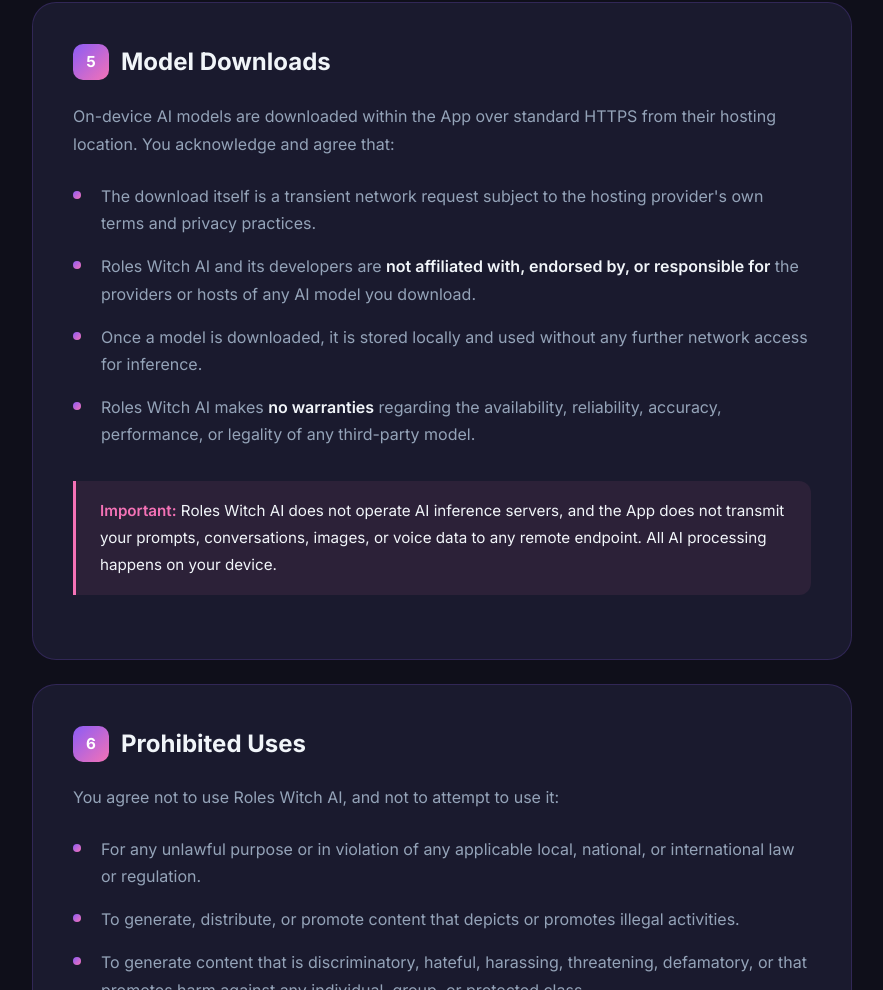
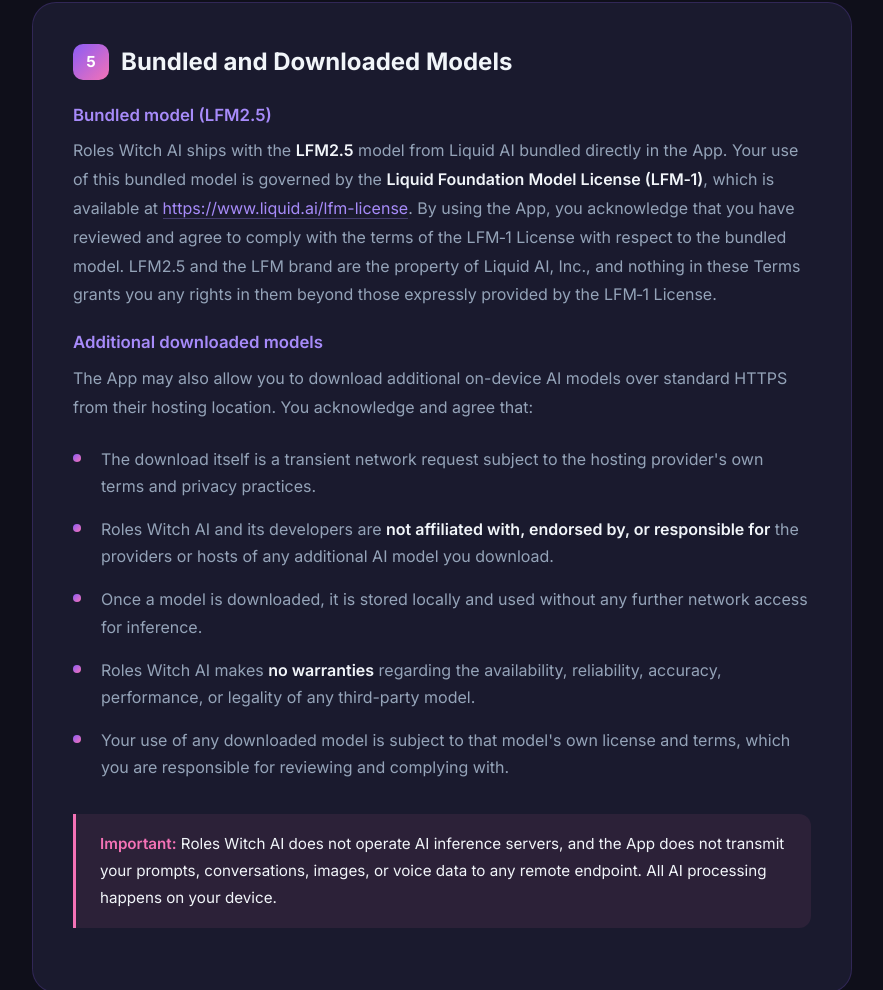
Before and after one commit to RolesWitchAI/web, a plain HTML site: page terms-and-conditions.html in a window 1280 px wide. Shown: the part 3350-4340 px from the top of the page, without its empty margins (198-1081 px from the left). Drawn offline with Linux system fonts and the light colour scheme.

Commit message:
Disclose bundled LFM2.5 model and LFM-1 license

```diff
--- a/terms-and-conditions.html
+++ b/terms-and-conditions.html
@@ -576,15 +576,19 @@
                 </ul>
             </div>
 
-            <!-- 5. Model Downloads -->
+            <!-- 5. Bundled and Downloaded Models -->
             <div class="policy-card">
-                <h2><span class="num">5</span> Model Downloads</h2>
-                <p>On-device AI models are downloaded within the App over standard HTTPS from their hosting location. You acknowledge and agree that:</p>
+                <h2><span class="num">5</span> Bundled and Downloaded Models</h2>
+                <h3>Bundled model (LFM2.5)</h3>
+                <p>Roles Witch AI ships with the <strong>LFM2.5</strong> model from Liquid AI bundled directly in the App. Your use of this bundled model is governed by the <strong>Liquid Foundation Model License (LFM‑1)</strong>, which is available at <a href="https://www.liquid.ai/lfm-license" target="_blank" rel="noopener">https://www.liquid.ai/lfm-license</a>. By using the App, you acknowledge that you have reviewed and agree to comply with the terms of the LFM‑1 License with respect to the bundled model. LFM2.5 and the LFM brand are the property of Liquid AI, Inc., and nothing in these Terms grants you any rights in them beyond those expressly provided by the LFM‑1 License.</p>
+                <h3>Additional downloaded models</h3>
+                <p>The App may also allow you to download additional on-device AI models over standard HTTPS from their hosting location. You acknowledge and agree that:</p>
                 <ul>
                     <li>The download itself is a transient network request subject to the hosting provider's own terms and privacy practices.</li>
-                    <li>Roles Witch AI and its developers are <strong>not affiliated with, endorsed by, or responsible for</strong> the providers or hosts of any AI model you download.</li>
+                    <li>Roles Witch AI and its developers are <strong>not affiliated with, endorsed by, or responsible for</strong> the providers or hosts of any additional AI model you download.</li>
                     <li>Once a model is downloaded, it is stored locally and used without any further network access for inference.</li>
                     <li>Roles Witch AI makes <strong>no warranties</strong> regarding the availability, reliability, accuracy, performance, or legality of any third-party model.</li>
+                    <li>Your use of any downloaded model is subject to that model's own license and terms, which you are responsible for reviewing and complying with.</li>
                 </ul>
                 <div class="callout">
                     <p><strong>Important:</strong> Roles Witch AI does not operate AI inference servers, and the App does not transmit your prompts, conversations, images, or voice data to any remote endpoint. All AI processing happens on your device.</p>
```
Also changed, not shown: privacy-policy.html (+2 -1 lines).
